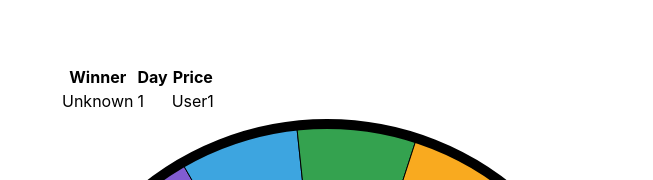
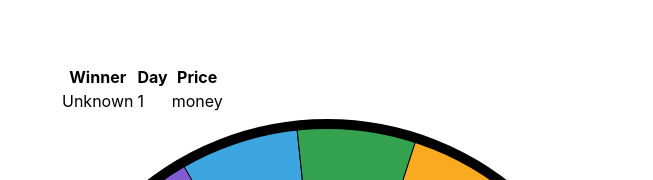
Before and after one commit to MikAoJk/christmas-calendar-draw, a Next.js app: page / in a window 1280 px wide. Shown: the top 180 px of the page, without its empty margins (113-766 px from the left). Built offline with nearby package versions, Linux system fonts and the light colour scheme.

Commit message:
fixed price text

```diff
--- a/src/components/PrevWinners/PrevWinners.tsx
+++ b/src/components/PrevWinners/PrevWinners.tsx
@@ -16,7 +16,7 @@ const PrevWinners = () => {
                 <tr>
                     <td>Unknown</td>
                     <td>1</td>
-                    <td>User1</td>
+                    <td>money</td>
                 </tr>
                 </tbody>
             </table>
```
